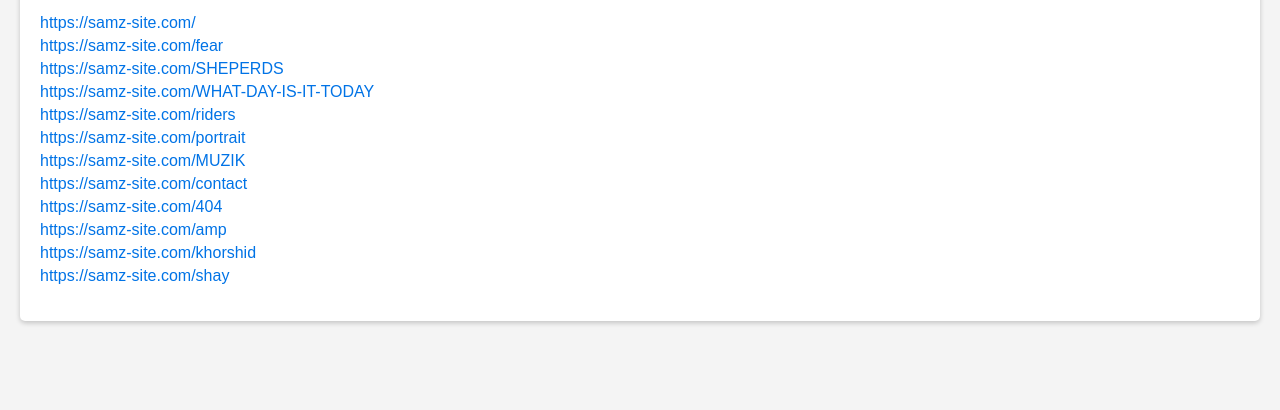
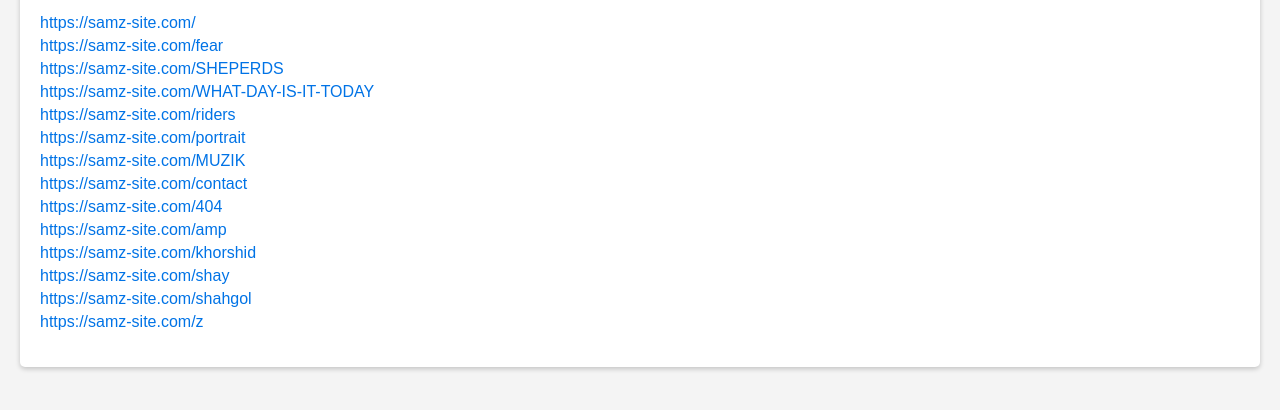
Before and after one commit to samiiiiiiur/ezjvi2nett, a plain HTML site: page sitemap.html in a window 1280 px wide. Shown: the part 140-550 px from the top of the page. Drawn offline with Linux system fonts and the light colour scheme.

Commit message:
Update sitemap.html

```diff
--- a/sitemap.html
+++ b/sitemap.html
@@ -21,6 +21,9 @@
 <li><a href="https://samz-site.com/amp">https://samz-site.com/amp</a></li>
 <li><a href="https://samz-site.com/khorshid">https://samz-site.com/khorshid</a></li>
 <li><a href="https://samz-site.com/shay">https://samz-site.com/shay</a></li>
+<li><a href="https://samz-site.com/shahgol">https://samz-site.com/shahgol</a></li>
+<li><a href="https://samz-site.com/z">https://samz-site.com/z</a></li>
+
 </ul>
 </div>
 </body>
```
